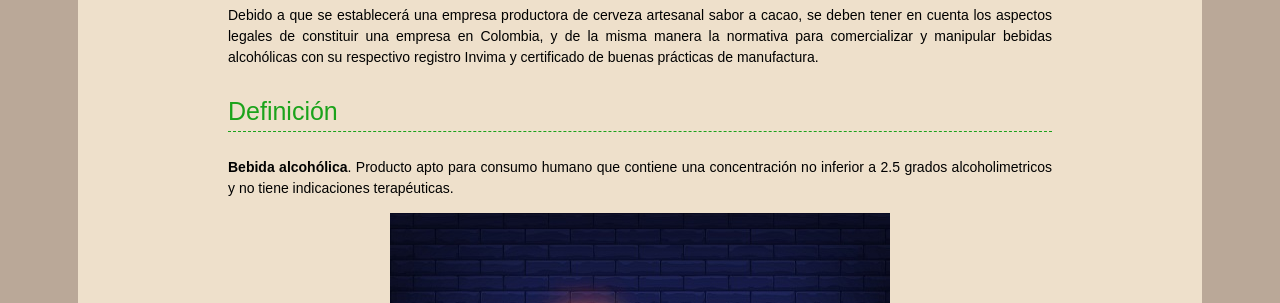
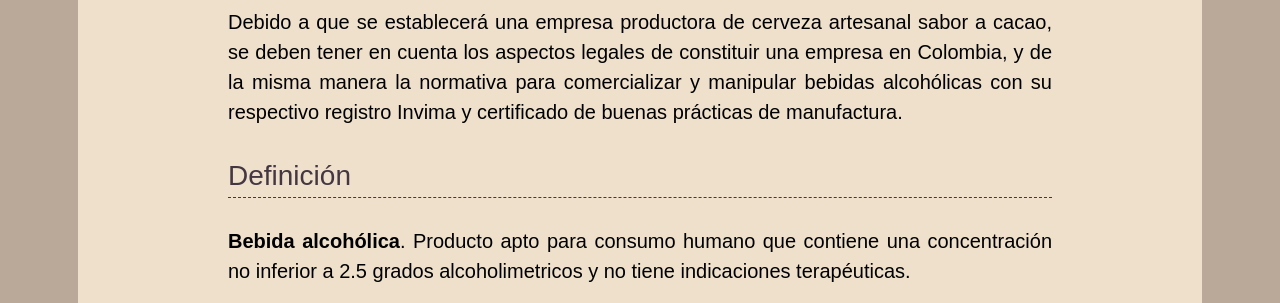
Before and after one commit to saarboledaz/Cervecao, a plain HTML site: page elegal.html in a window 1280 px wide. Shown: the part 462-765 px from the top of the page. Drawn offline with nearby package versions, Linux system fonts and the light colour scheme; no server answers; files whose address does not match are found by name.

Commit message:
Se aumentó la fuente y se cambió el color del encabezado h3.

```diff
--- a/css/styles.css
+++ b/css/styles.css
@@ -9,7 +9,7 @@
 
 body {
     font-family: 'Poppins', sans-serif;
-    font-size: 14px;
+    font-size: 20px;
     color: black;
     background-color:#baa898;
     text-align: center;
@@ -127,11 +127,11 @@ h1{
 }
 
 h3{
-    font-size: 25px;
-    color:#1BA31B;
+    font-size: 28px;
+    color:#443742;
     text-align:left;
     font-weight: normal;
-    border-bottom: 1px #1BA31B dashed;
+    border-bottom: 1px #443742 dashed;
 }
 
 p{
```
